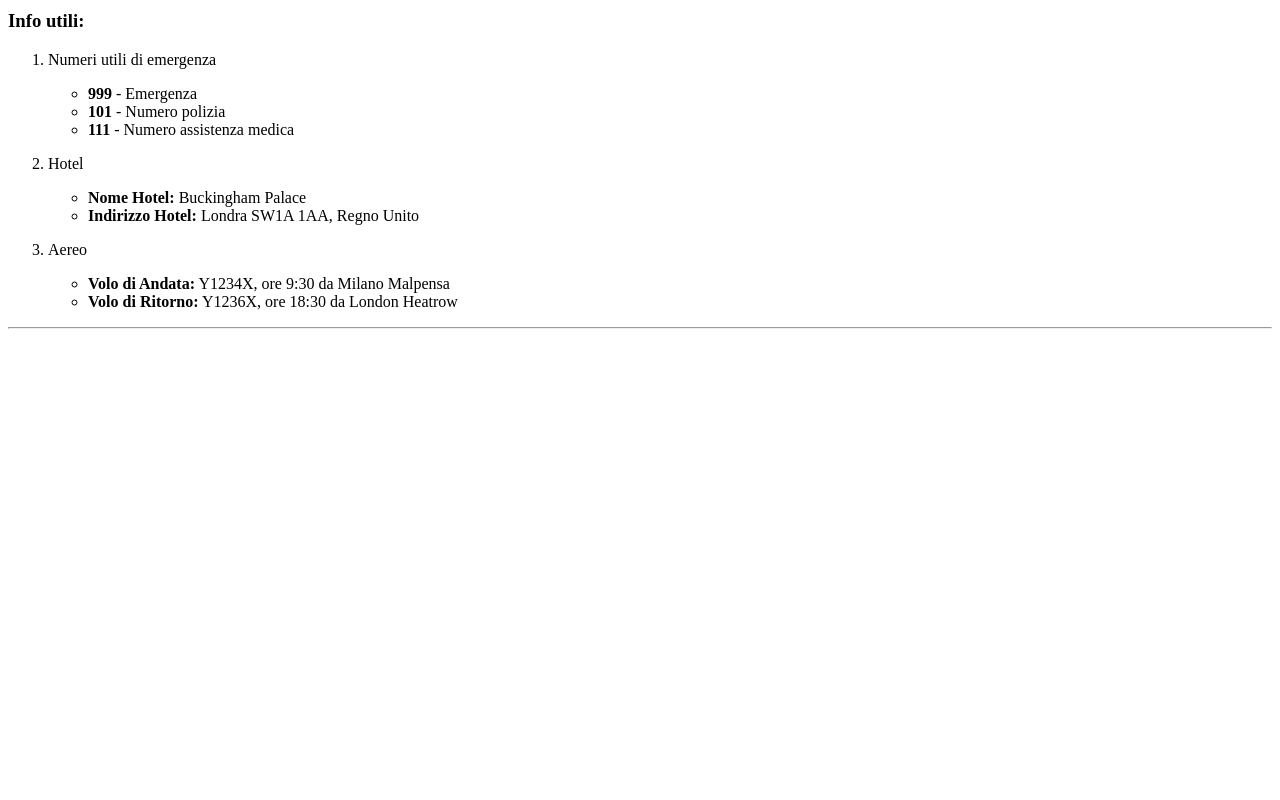
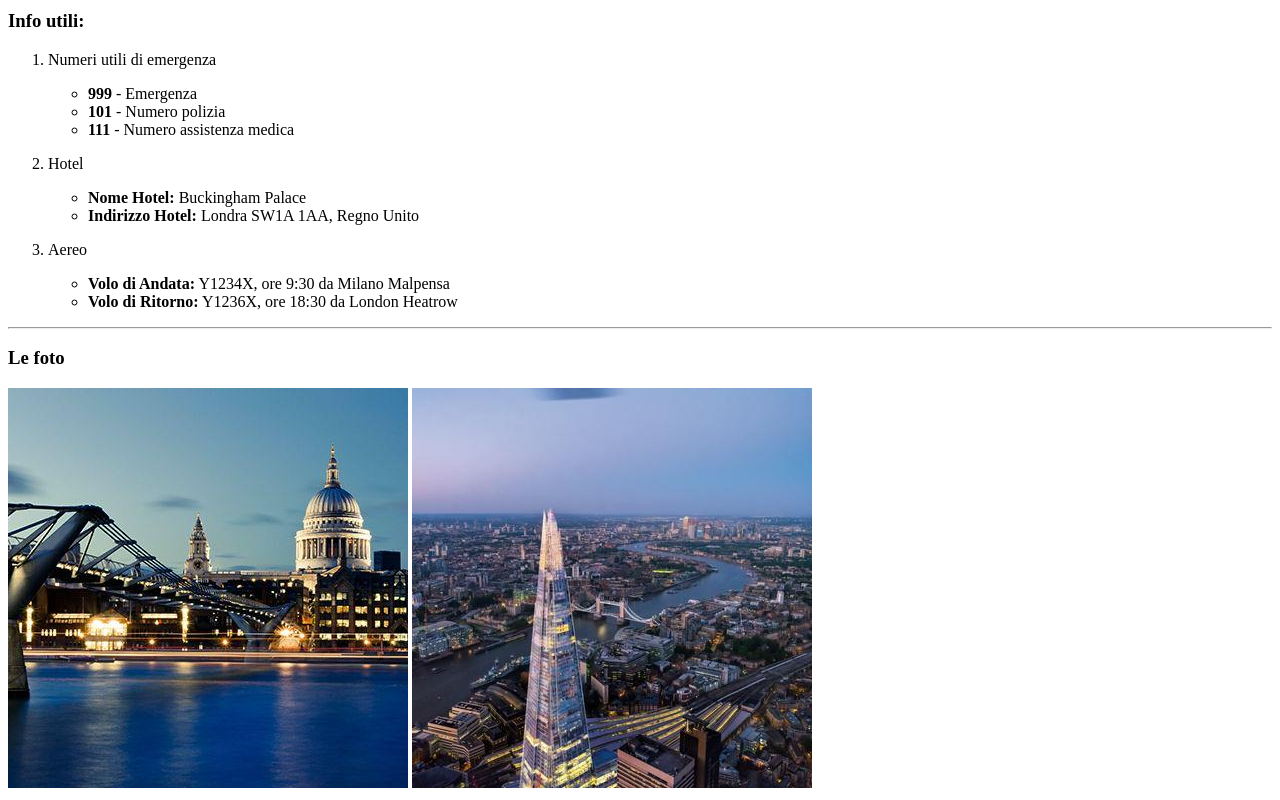
Before and after one commit to NelloRossi97/html-london-trip, a plain HTML site: page index.html in a window 1280 px wide. Shown: the part 1045-1845 px from the top of the page. Before the commit the page ends 1382 px from the top, so only its background shows below. Drawn offline with Linux system fonts and the light colour scheme.

Commit message:
added images to the section photos

```diff
--- a/index.html
+++ b/index.html
@@ -125,7 +125,9 @@
 
         <!-- Photos -->
         <section>
-
+            <h3>Le foto</h3>
+            <img src="img/london1.jpg" alt="london1">
+            <img src="img/london2.jpg" alt="london2">
         </section>
         <!-- /Photos -->
     </main>
```
